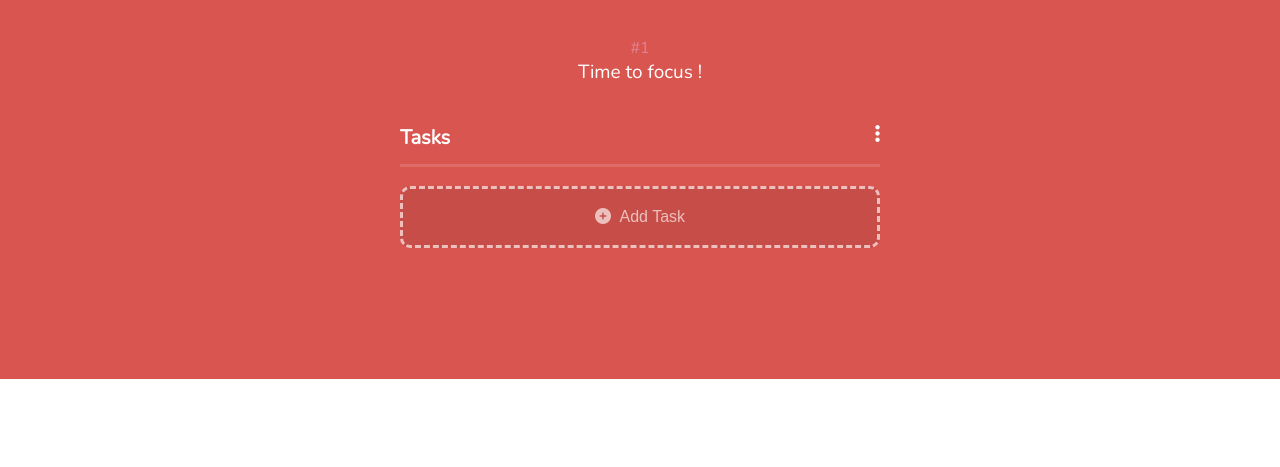
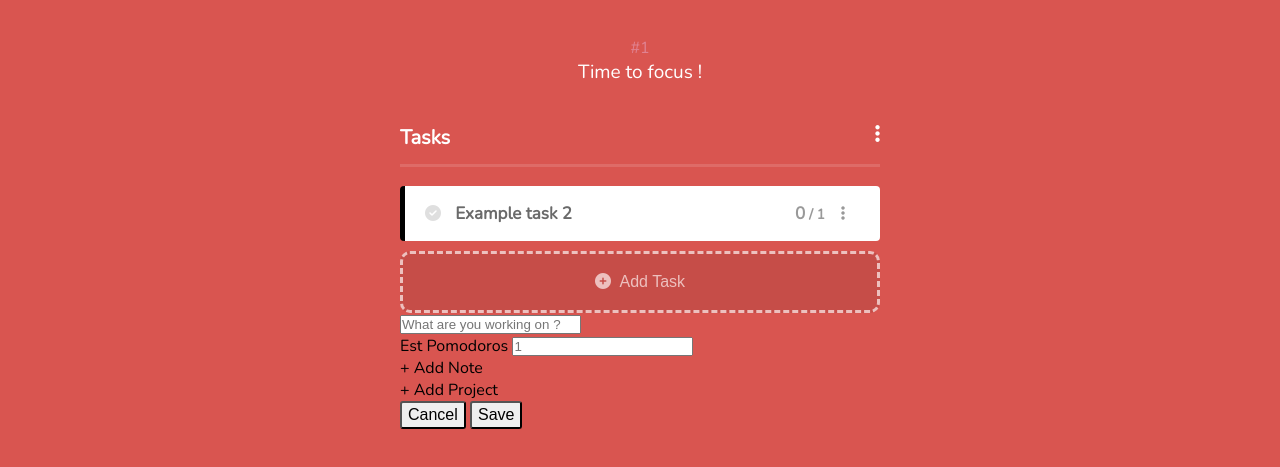
Before and after one commit to khduyentr/pomo, a plain HTML site: page index.html in a window 1280 px wide. Shown: the part 421-888 px from the top of the page. Before the commit the page ends 800 px from the top, so only its background shows below. Drawn offline with nearby package versions, Linux system fonts and the light colour scheme.

Commit message:
Finish clock count down
Working on UI

```diff
--- a/css/style.css
+++ b/css/style.css
@@ -21,11 +21,22 @@ body{
     width: 100%;
 }
 
+ul {
+    margin: 0;
+    padding: 0;
+    list-style: none;
+}
+
+ul li{
+    margin: 0;
+    padding: 0;
+}
+
 /*main-section*/
 
 .main-section{
     width: 100%;
-    height: 100vh;
+    height: 200vh;
 
 }
 
@@ -204,9 +215,55 @@ body{
     margin-top: 1.2rem;
 }
 
+.task__list .task__item {
+
+    background: white;
+    margin-bottom: 10px;
+    padding: 1em 1.25em;
+    border-radius: 4px;
+    border-left: 5px solid black;
+    color: #999999;
+
+    position: relative;
+}
+
+.task__list .task__item p{
+    display: inline;
+}
+
+.task__list .task__item .task__item__title{
+    color: #6a6a6a;
+    font-weight: bold;
+    font-size: 17px;
+    margin-left: 10px;
+}
+
+.task__item__left i{
+    color: #dfdfdf;
+}
+
+.task__item__right{
+    position: absolute;
+    right: 10px;
+    top: 50%;
+
+    transform: translate(-50%, -50%);
+}
+
+.task__item__right .task__item__section {
+    font-size: 14px;
+    margin-right: 12px;
+    font-weight: bold;
+}
+
+.task__item__right .task__item__section .task__item__section--done {
+    font-size: 17px;
+}
+
 .icon-plus{
     margin-right: 5px;
 }
+
 
 /*buttons*/
 .btn-sm{
--- a/index.html
+++ b/index.html
@@ -84,10 +84,53 @@
             </div>
 
             <div class="tasks__adding">
+
+                <ul class="task__list">
+                    <li class="task__item">
+
+                        <span class="task__item__left">
+                            <i class="fa-solid fa-circle-check"></i>
+                            <p class="task__item__title">Example task 2</p>
+                        </span>
+
+                        <span class="task__item__right">
+                            <p class="task__item__section"><span class="task__item__section--done">0</span> / 1</p>
+                            <i class="fa-solid fa-ellipsis-vertical fa-1.5x"></i>
+                        </span>
+                    </li>
+                </ul>
+
                 <button class="btn-xl btn-bg-dark-tomato" id="ask-task-btn">
                     <i class="fa-solid fa-circle-plus icon-plus"></i>
                     Add Task
                 </button>
+
+                <form class="task__form">
+
+                    <div class="task__form__info">
+                        <div>
+                            <input type="text" placeholder="What are you working on ?">
+                        </div>
+
+                        <div>
+                            <label>Est Pomodoros</label>
+                            <input type="number" placeholder="1">
+                        </div>
+
+                        <div>
+                            <p>+ Add Note</p>
+                            <p>+ Add Project</p>
+                        </div>
+                    </div>
+
+                    <div class="task__form__bottom">
+                        <button class="btn-sm">Cancel</button>
+                        <button class="btn-sm">Save</button>
+                    </div>
+
+
+                </form>
+
             </div>
         </div>
     </div>
--- a/js/main.js
+++ b/js/main.js
@@ -7,7 +7,11 @@ const clockWrapper = document.querySelector(".clock-wrapper");
 const askTaskButton = document.getElementById("ask-task-btn");
 
 let myCountdownInterval;
+
 let startingMinutes = 25;
+let shortbreakTime = 5;
+let longbreakTime = 15;
+
 let totalSeconds = startingMinutes * 60;
 
 const clickAudio = new Audio();
@@ -66,16 +70,11 @@ function handleClock() {
 
     // the clock is paused
     if (countdownText.classList.contains("pausing")) {
-        // pressCountdownButton();
-        // countdownText.classList.toggle("pausing");
-        // myCountdownInterval = window.setInterval(updateClock, 1000);
+
         runClock();
     }
     // the clock is running
     else {
-        // countdownText.classList.toggle("pausing");
-        // window.clearInterval(myCountdownInterval);
-        // releaseCountdownButton();
         pauseClock();
     }
 }
@@ -217,7 +216,7 @@ function handleShortBreakUpdate() {
     currentTab = shortbreakTabName;
 
     pauseClock();
-    resetClock(5);
+    resetClock(shortbreakTime);
 }
 
 function handleLongBreakUpdate() {
@@ -231,7 +230,7 @@ function handleLongBreakUpdate() {
     currentTab = longbreakTabName;
 
     pauseClock();
-    resetClock(15);
+    resetClock(longbreakTime);
 }
 
 function handlePomoUpdate() {
```
